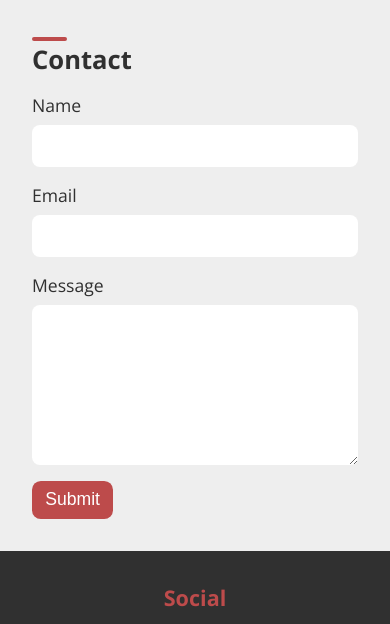
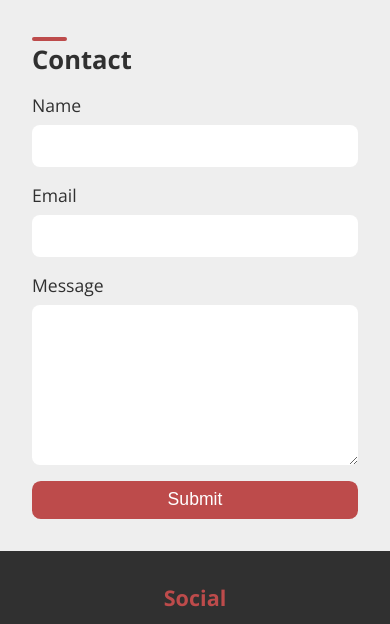
Before and after one commit to asadmoosvi/freecodecamp-responsive-web-design-projects, a website: page personal-portfolio/index.html in a window 390 px wide. Shown: the part 4623-5247 px from the top of the page. Drawn offline with nearby package versions, Linux system fonts and the light colour scheme; files that its build step writes are made by us from their sources; files whose address does not match are found by name.

Commit message:
stretch the button to full width on mobile

```diff
--- a/personal-portfolio/src/scss/_contact.scss
+++ b/personal-portfolio/src/scss/_contact.scss
@@ -43,5 +43,8 @@
     &:active {
       background-color: darken($accent-clr, 20%);
     }
+    @include breakpoint {
+      align-self: stretch;
+    }
   }
 }
```
